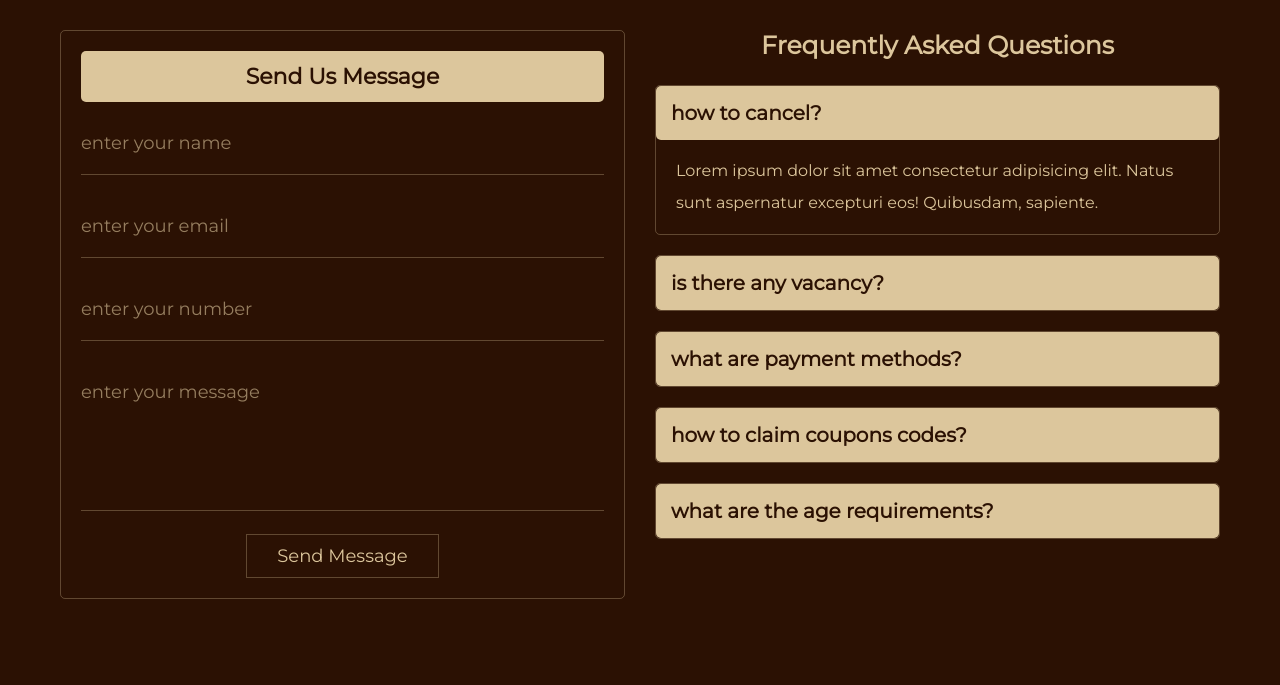
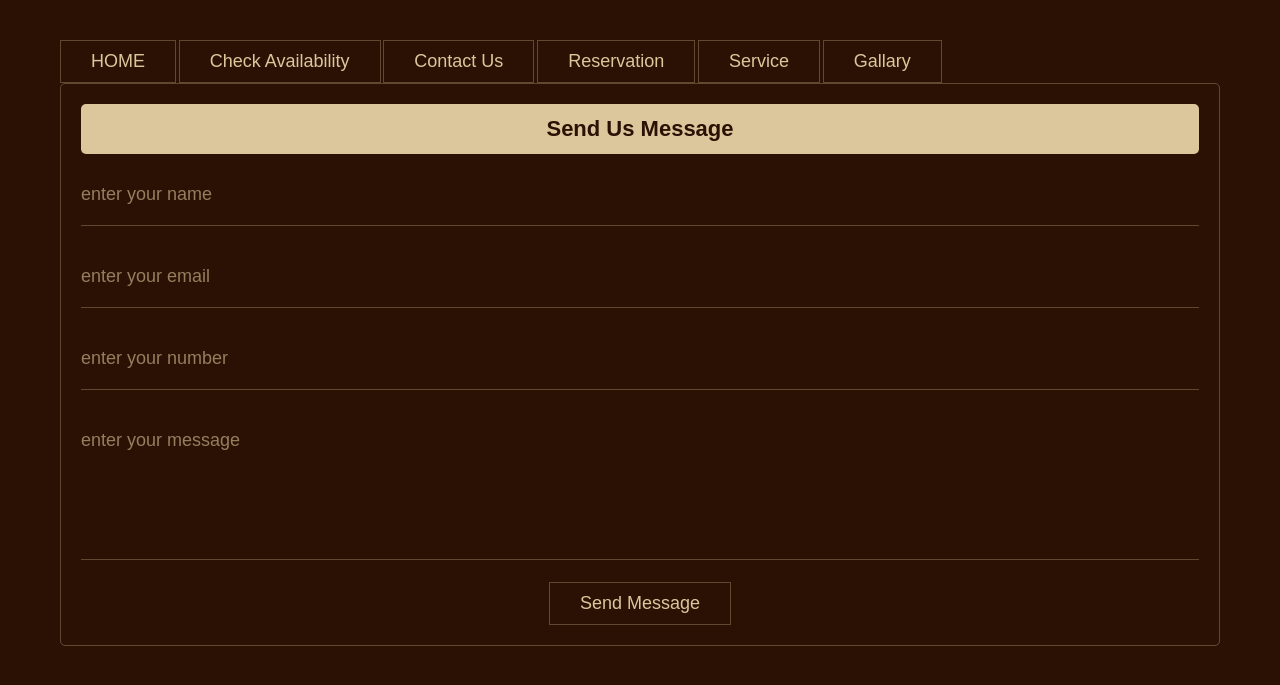
Before and after one commit to semex744/room_reservation, a PHP site: page /contact.html in a window 1280 px wide. Shown: the top 685 px of the page. Run offline with PHP 8.4, Linux system fonts and the light colour scheme.

Commit message:
some modification on the page of frontend

```diff
--- a/contact.html
+++ b/contact.html
@@ -11,7 +11,14 @@
 </head>
 <body>
     <section class="contact" id="contact">
-
+      <div class="flex">
+         <a href="home.html" class="btn">HOME</a>
+         <a href="availability.html" class="btn">check availability</a>
+         <a href="contact.html" class="btn">contact us</a>
+         <a href="reservation.html" class="btn">reservation</a>
+         <a href="service.html" class="btn">service</a>
+         <a href="gallary.html" class="btn">gallary</a>
+      </div>
         <div class="row">
 
            <form action="" method="post">
@@ -23,30 +30,6 @@
               <input type="submit" value="send message" name="send" class="btn">
            </form>
 
-           <div class="faq">
-              <h3 class="title">frequently asked questions</h3>
-              <div class="box active">
-                 <h3>how to cancel?</h3>
-                 <p>Lorem ipsum dolor sit amet consectetur adipisicing elit. Natus sunt aspernatur excepturi eos! Quibusdam, sapiente.</p>
-              </div>
-              <div class="box">
-                 <h3>is there any vacancy?</h3>
-                 <p>Lorem ipsum dolor sit amet, consectetur adipisicing elit. Ipsa ipsam neque quaerat mollitia ratione? Soluta!</p>
-              </div>
-              <div class="box">
-                 <h3>what are payment methods?</h3>
-                 <p>Lorem ipsum dolor sit amet, consectetur adipisicing elit. Ipsa ipsam neque quaerat mollitia ratione? Soluta!</p>
-              </div>
-              <div class="box">
-                 <h3>how to claim coupons codes?</h3>
-                 <p>Lorem ipsum dolor sit amet, consectetur adipisicing elit. Ipsa ipsam neque quaerat mollitia ratione? Soluta!</p>
-              </div>
-              <div class="box">
-                 <h3>what are the age requirements?</h3>
-                 <p>Lorem ipsum dolor sit amet, consectetur adipisicing elit. Ipsa ipsam neque quaerat mollitia ratione? Soluta!</p>
-              </div>
-           </div>
-
         </div>
 
      </section>
--- a/css/style.css
+++ b/css/style.css
@@ -1,11 +1,4 @@
-@import url('https://fonts.googleapis.com/css2?family=Montserrat:wght@100;200;300;400&display=swap');
 
-:root{
-   --main-color:#2B1103;
-   --sub-color:#DCC69C;
-   --white:#fff;
-   --border:.1rem solid rgba(220, 198, 156, .3);
-}
 
 *{
    font-family: 'Montserrat', sans-serif;
@@ -200,6 +193,14 @@ section{
    filter: invert(1);
 }
 
+@import url('https://fonts.googleapis.com/css2?family=Montserrat:wght@100;200;300;400&display=swap');
+
+:root{
+   --main-color:#2B1103;
+   --sub-color:#DCC69C;
+   --white:#fff;
+   --border:.1rem solid rgba(220, 198, 156, .3);
+}
 .about .row{
    display: flex;
    flex-wrap: wrap;
@@ -243,20 +244,19 @@ section{
 
 .services .box-container{
    display: grid;
-   grid-template-columns: repeat(auto-fit, minmax(28rem, 1fr));
-   gap: 1.5rem;
-   justify-content: center;
    align-items: flex-start;
+   display: inline;
 }
 
 .services .box-container .box{
    padding: 2rem;
-   text-align: center;
+   display:grid
 }
 
 .services .box-container .box img{
    height: 7rem;
    margin-bottom: 1rem;
+   display: flex;
 }
 
 .services .box-container .box h3{
```
Also changed, not shown: about.html (+8 -1 lines), availability.html (+8 -1 lines), gallary.html (+8 -1 lines), home.html (+6 -5 lines), reservation.html (+8 -3 lines), review.html (deleted, +0 -60 lines), service.html (+8 -23 lines).
